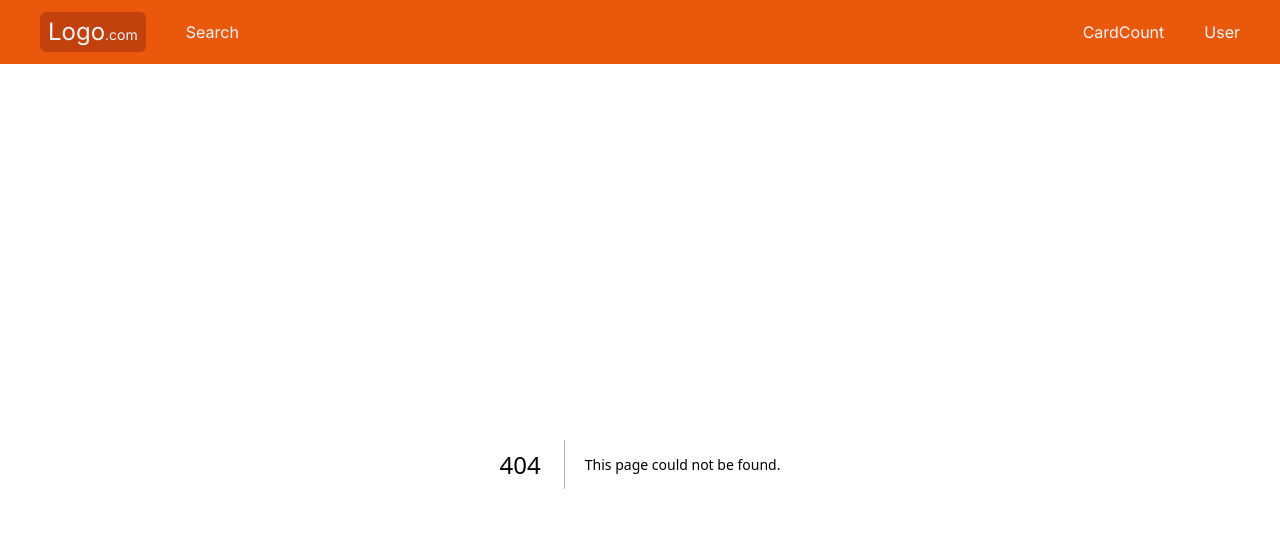
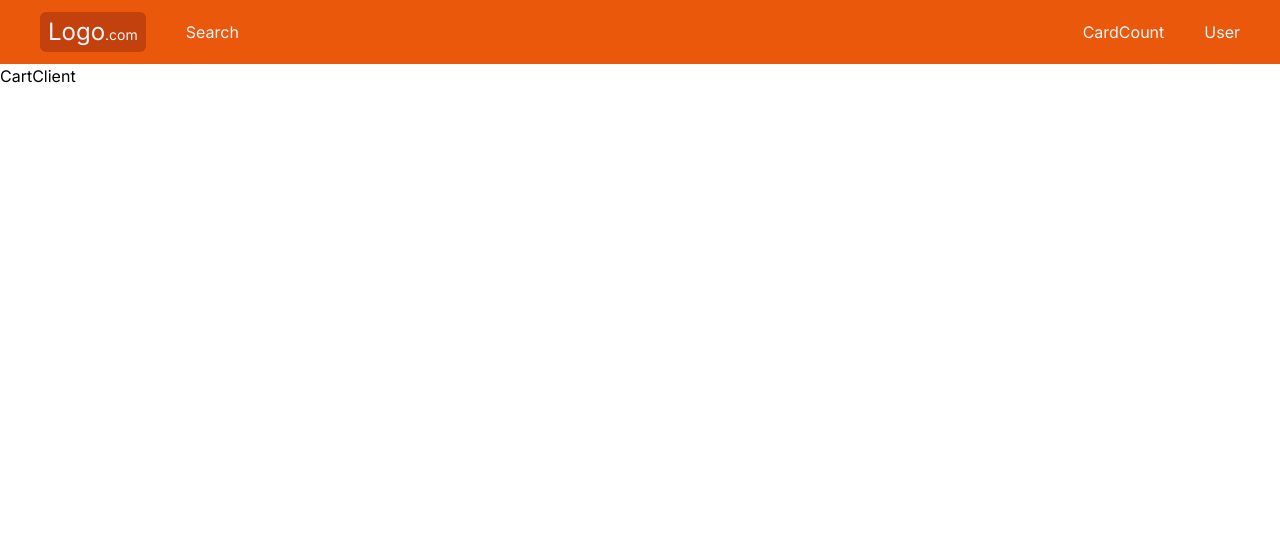
Before and after one commit to ukazdal/E-commerce-, a Next.js app: page /cart in a window 1280 px wide. Before the commit this address had no page. Shown: the top 539 px of the page. Built offline with nearby package versions, Linux system fonts and the light colour scheme.

Commit message:
Detail add basket

```diff
--- /dev/null
+++ b/app/cart/page.tsx
@@ -0,0 +1,13 @@
+import React from 'react'
+import CartClient from '../components/cart/CartClient'
+
+const Cart = () => {
+
+  return (
+    <div>
+        <CartClient  />
+    </div>
+  )
+}
+
+export default Cart
--- /dev/null
+++ b/app/components/cart/CartClient.tsx
@@ -0,0 +1,9 @@
+ "use client"
+
+const CartClient = () => {
+  return (
+    <div>CartClient</div>
+  )
+}
+
+export default CartClient
--- a/app/components/detail/Comment.tsx
+++ b/app/components/detail/Comment.tsx
@@ -1,12 +1,9 @@
 "use client"
 
-import { RxAvatar } from 'react-icons/rx';
 import Avatar from '../general/Avatar';
 import { Rating } from '@mui/material';
 
 const Comment = ({prd}: {prd : any}) => {
-    console.log(prd , "prd");
-
   return (
     <div className='flex md:justify-between border rounded-md w-full mb-3 p-2 md:p-5'>
          <div className='flex items-start flex-col'>
--- a/app/components/detail/DetailClient.tsx
+++ b/app/components/detail/DetailClient.tsx
@@ -1,6 +1,6 @@
 "use client"
 
-import { useState } from "react";
+import { useEffect, useState } from "react";
 import PageContainers from "../containers/PageContainers"
 import Counter from "../general/Counter"
 import {Rating } from "@mui/material";
@@ -21,8 +21,8 @@ export type CardProductProps = {
 
 
 const DetailClient = ({product} : {product: any}) => {
-    const {productCartQty, addTocart} = useCart();
-
+    const {productCartQty, addTocart, cartPrdct} = useCart();
+    const [displayButton, setDisplayButton] = useState(false);
     const [cardProduct, setCardProduct] = useState<CardProductProps>({
         id: product.id,
         name: product.name,
@@ -32,6 +32,14 @@ const DetailClient = ({product} : {product: any}) => {
         image: product.image,
         inStock: product.inStock
     });
+
+    useEffect(() => {
+        setDisplayButton(false)
+        let controlDisplay: any = cartPrdct?.findIndex(prd => prd.id === product.id)
+        if(controlDisplay > - 1) {
+            setDisplayButton(true)
+        }
+    }, [cartPrdct]);
 
     const increaseFunc = () => {
         if (cardProduct.quantity >= 10) return;
@@ -63,9 +71,18 @@ const DetailClient = ({product} : {product: any}) => {
                     <div>Stok Durumu :</div>
                     {product.inStock ? <div className="text-green-500">Stokta Var</div> : <div className="text-red-500">Stokta Yok</div>}
                 </div>
-                <Counter increaseFunc={increaseFunc} decreaseFunc={decreaseFunc} cardProduct={cardProduct} />
                 <div className="text-lg md:text-xl text-orange-600 font-bold"> {product?.price} ₺</div>
-                <Button text="Sepete Ekle" small onClick={() => addTocart(cardProduct)}/>
+                <Counter increaseFunc={increaseFunc} decreaseFunc={decreaseFunc} cardProduct={cardProduct}/>
+                { displayButton ?
+                    <>
+                        <Button text="Bu Ürünü Sepetten Çıkar" small onClick={() => {}} />
+                    </>
+                    :
+                    <>
+                    <Button text="Sepete Ekle" small onClick={() => addTocart(cardProduct)} />
+
+                    </>
+                }
             </div>
         </div>
         <Heading text="Yorumlar" />
--- a/hooks/useCart.tsx
+++ b/hooks/useCart.tsx
@@ -1,10 +1,10 @@
 "use client"
 import { CardProductProps } from "@/app/components/detail/DetailClient";
-import { createContext, useState, useContext, useCallback } from "react";
+import { createContext, useState, useContext, useCallback, useEffect } from "react";
 
 interface CartContextProps {
  productCartQty: number;
- cartPrdct: CardProductProps[];
+ cartPrdct: CardProductProps[] | null;
  addTocart: (product: CardProductProps) => void;
 }
 
@@ -16,16 +16,23 @@ interface Props {
 
 export const CartContextProvider = (props: Props) => {
     const [productCartQty, setProductCartQty] = useState<number>(0);
-    const [cartPrdct, setcartPrdct] = useState<CardProductProps[] | null>(null);
+    const [cartPrdct, setCartPrdct] = useState<CardProductProps[] | null>(null);
+
+    useEffect (() => {
+        let getItem: any = localStorage.getItem("cart");
+        let getItemParse: CardProductProps[] | null = JSON.parse(getItem);
+        setCartPrdct(getItemParse)
+     }, []);
 
     const addTocart = useCallback((product: CardProductProps)=> {
-        setcartPrdct(prev => {
+        setCartPrdct(prev => {
             let updatedCart;
             if(prev) {
                 updatedCart = [...prev, product]
             }else {
                 updatedCart = [product]
             }
+            localStorage.setItem("cart", JSON.stringify(updatedCart))
             return updatedCart
         })
     }, [cartPrdct]);
```
